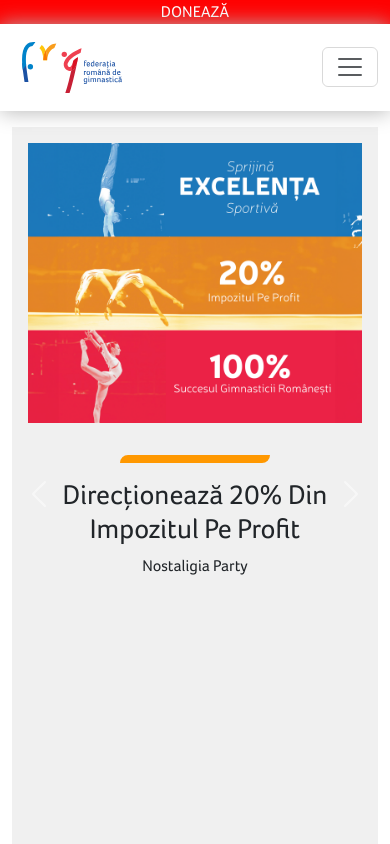
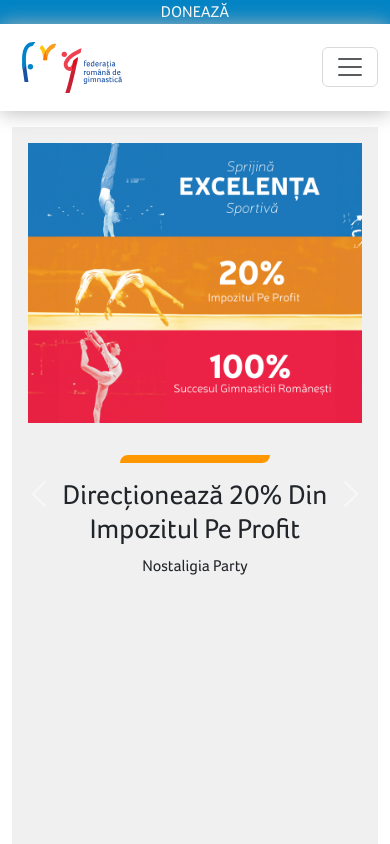
Before and after one commit to c-razvan/donatii-frg-v2, a website: page index.html in a window 390 px wide. Shown: the top 844 px of the page. Drawn offline with nearby package versions, Linux system fonts and the light colour scheme.

Commit message:
donate test 2

```diff
--- a/css/style-nav.css
+++ b/css/style-nav.css
@@ -23,7 +23,7 @@
 @media only screen and (max-width: 990px) {
   .donate-button {
     display: block;
-    background-color: red;
+    background-color: #0083c4;
     height: 24px;
     width: 100%;
     text-align: center;
```
